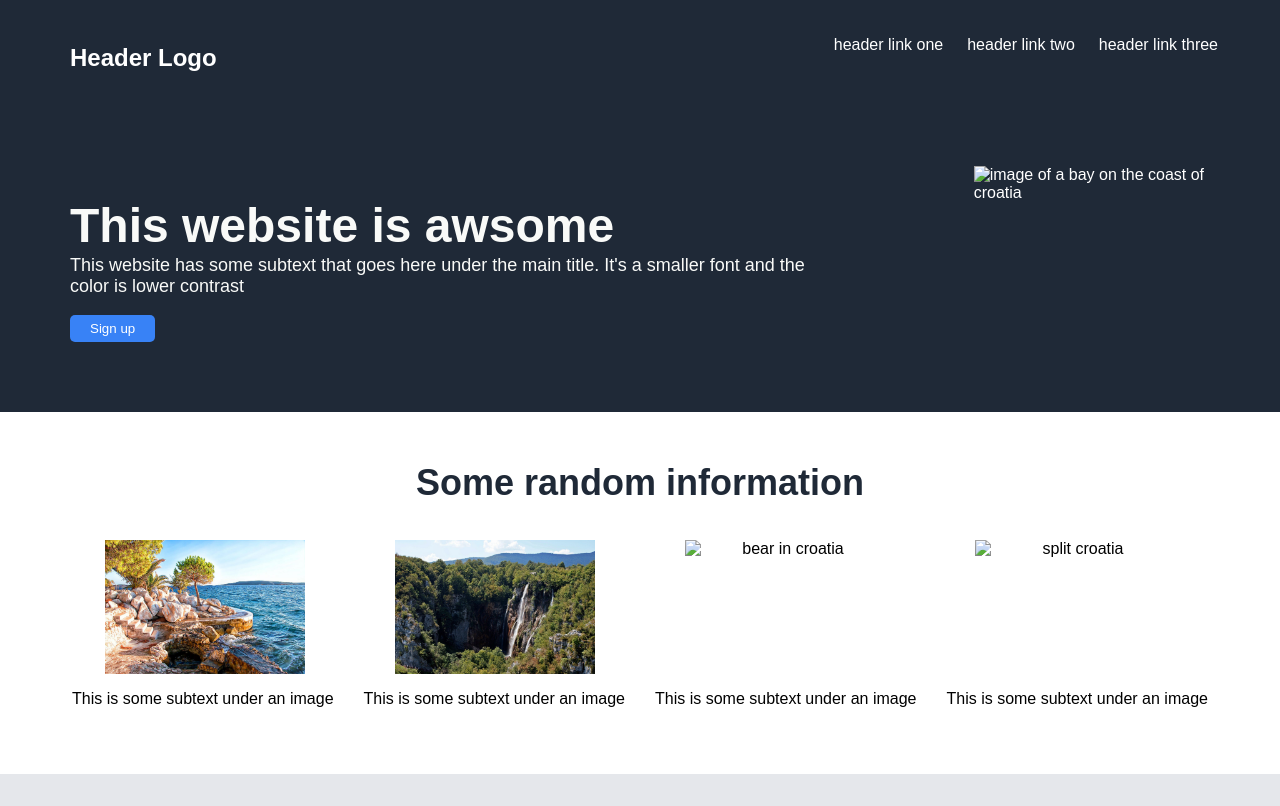
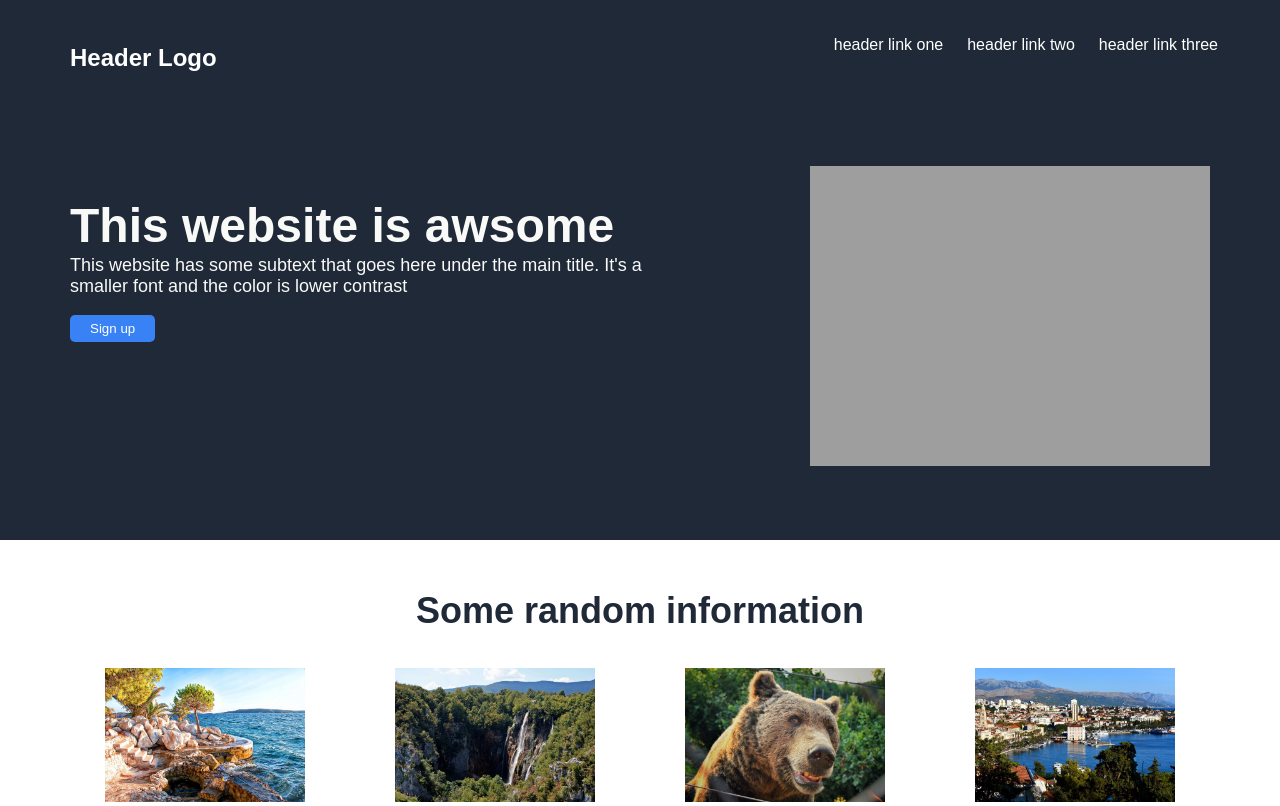
Before and after one commit to printingprinting/landing-page, a plain HTML site: page index.html in a window 1280 px wide. Shown: the top 806 px of the page. Drawn offline with Linux system fonts and the light colour scheme; the site is published under a folder, as on GitHub Pages, so addresses that start at the root find nothing.

Commit message:
correct image src

```diff
--- a/index.html
+++ b/index.html
@@ -29,7 +29,7 @@
             <button>Sign up</button>
         </div>
         <div class="hero-right">
-            <img id="hero-image" src="/images/pexels-pixabay-210536.jpg" alt="image of a bay on the coast of croatia">
+            <img id="hero-image" src="images/pexels-pixabay-210536.jpg" alt="image of a bay on the coast of croatia">
         </div>
     </div>
 
@@ -41,8 +41,8 @@
         <div class="small-image-container">
             <img src="images/croatia-beach.jpg" alt="beach in croatia">
             <img src="images/croatia-mountain.jpg" alt="mountain in croatia">
-            <img src="/images/croatia-bear.jpg" alt="bear in croatia">
-            <img src="/images/croatia-split.jpg" alt="split croatia">
+            <img src="images/croatia-bear.jpg" alt="bear in croatia">
+            <img src="images/croatia-split.jpg" alt="split croatia">
         </div>
         <div class="image-caption">
             <p>This is some subtext under an image</p>
```
